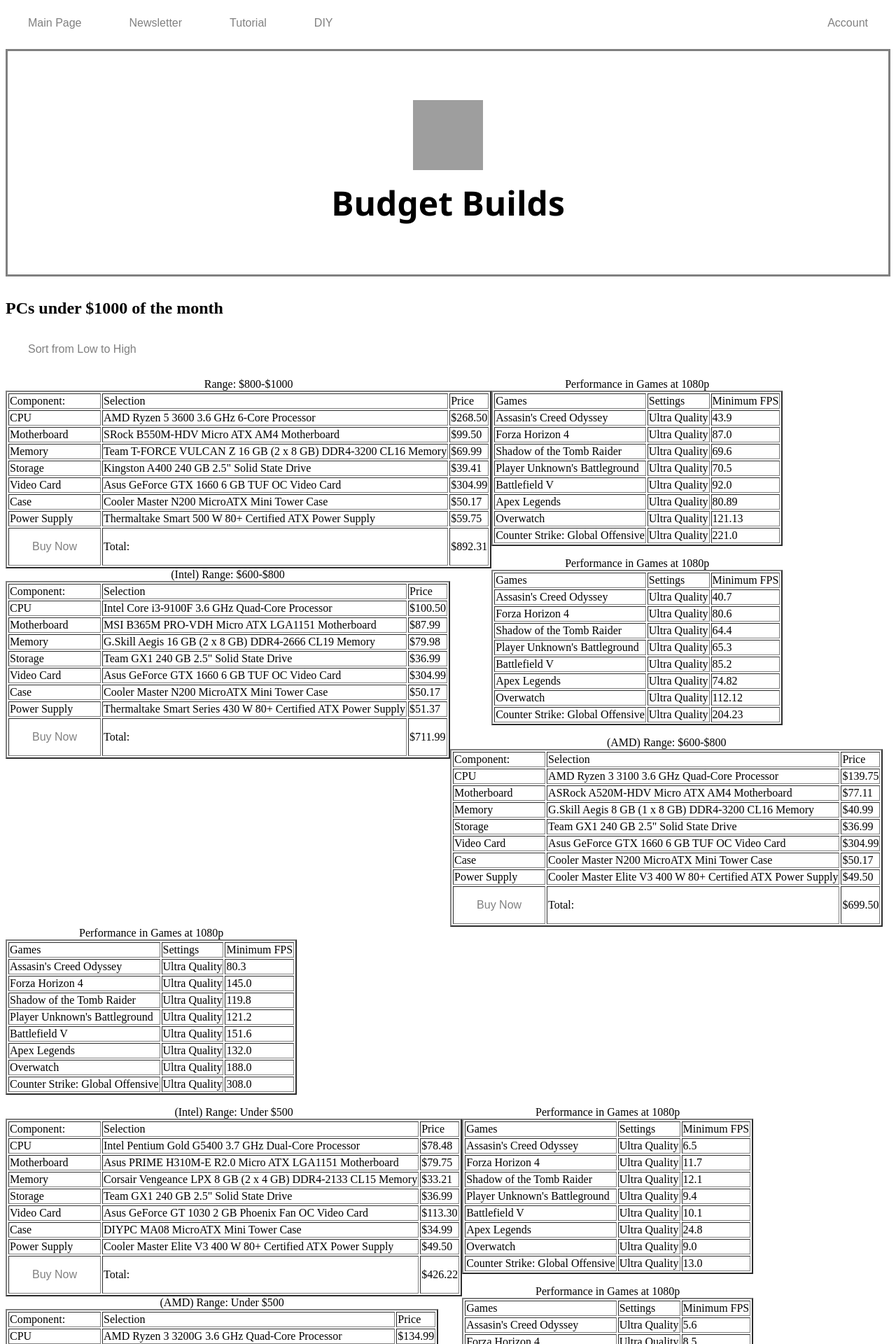
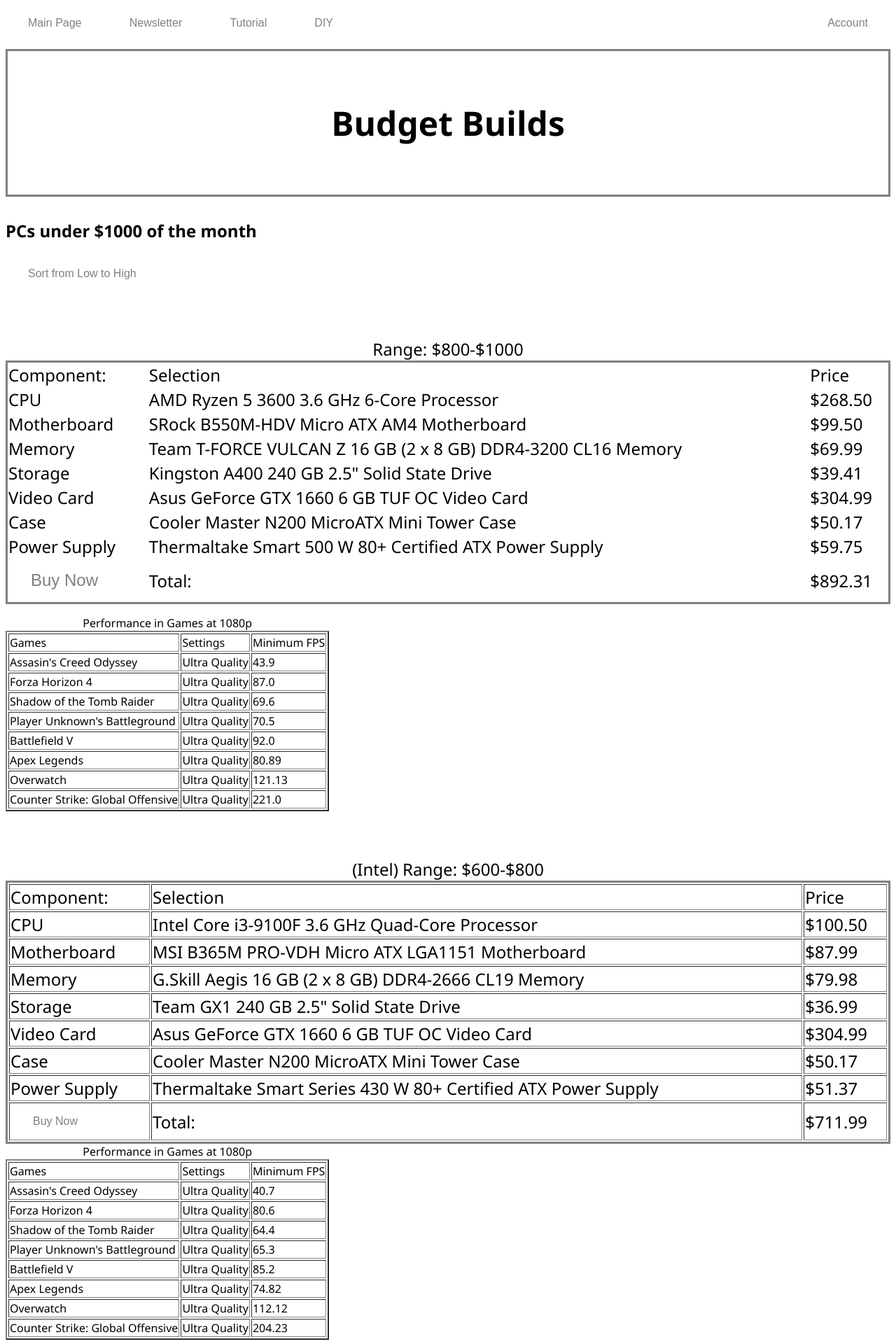
Before and after one commit to Whitewolf04/PC4U, a PHP site: page /Budget_DIY.html in a window 1280 px wide. Shown: the top 1920 px of the page at 70% size. Run offline with PHP 8.4, Linux system fonts and the light colour scheme; grey boxes are pictures that could not be loaded.

Commit message:
Budget_DIY page fix

```diff
--- a/DIY_BuildPage/Budget_DIY.css
+++ b/DIY_BuildPage/Budget_DIY.css
@@ -7,3 +7,36 @@ h1 {
     border: solid;
     border-color: grey;
 }
+
+body {
+    font-family: 'Segoe UI', Tahoma, Geneva, Verdana, sans-serif;
+}
+
+#highBudget {
+    padding-top: 50px;
+    padding-bottom: 50px;
+}
+
+#IntelMidBudget {
+    padding-bottom: 50px;
+}
+
+#AMDMidBudget {
+    padding-bottom: 50px;
+}
+
+#IntelLowBudget {
+    padding-bottom: 50px;
+}
+
+#AMDLowBudget {
+    padding-bottom: 50px;
+}
+
+#spec {
+    border: 3px;
+    border-style: solid;
+    border-color: grey;
+    width: 100%;
+    font-size: 150%;
+}
--- a/DIY_BuildPage/Budget_DIY.html
+++ b/DIY_BuildPage/Budget_DIY.html
@@ -1,29 +1,33 @@
 <!DOCTYPE html>
 <html>
+
 <head>
-        <meta charset="UTF-8"/>
+	<meta charset="UTF-8" />
 	<title>PC4U</title>
-		<link rel="stylesheet" type="text/css" href="Budget_DIY.css"/>
-		<link rel="stylesheet" type="text/css" href="menu.css"/>
-		<script type = "text/javascript" src = "menu.js"></script>
+	<link rel="stylesheet" type="text/css" href="Budget_DIY.css" />
+	<link rel="stylesheet" type="text/css" href="menu.css" />
+	<script type="text/javascript" src="menu.js"></script>
 </head>
+
 <body>
-    	<form id = "menu">
-            <div id = buttonGroup>
+	<form id="menu">
+		<div id=buttonGroup>
 			<a href="index.html">Main Page</a>
 			<a href="newsletter.html">Newsletter</a>
 			<a href="tutorial.html">Tutorial</a>
 			<a href="DIY_Mainpage.html">DIY</a>
 		</div>
-            <div id = "buttonGroup">
-                <button id = "accountButton" onmouseover="displayAccountOptions()">Account</button>
+		<div id="buttonGroup">
+			<button id="accountButton" onmouseover="displayAccountOptions()">Account</button>
 		</div>
 	</form>
-    	<h1><img src="139445b54cff2c49b771af5487f60d78.png" alt="pcforyou logo" width="100" height="100"><br>Budget Builds</h1>
+	<h1>Budget Builds</h1>
 	<!--Might do a form to ask what are the needs of the customer!-->
 	<h2>PCs under $1000 of the month</h2>
 	<p><a href="BudgetSort.html">Sort from Low to High</a></p>
-        <table border ="2" style="float: left">
+
+	<div id="highBudget">
+		<table border="2" rules="none" id="spec">
 			<caption>Range: $800-$1000</caption>
 			<tr>
 				<td>Component:</td>
@@ -66,13 +70,16 @@
 				<td>$59.75</td>
 			</tr>
 			<tr>
-        		<td><a href="https://ca.pcpartpicker.com/user/whitewolf04/saved/?fbclid=IwAR0ukIcZw-NrplTQiLkslEac_IwVQMajjcc8l8a-tpjAqUp92NfRE5q4JvM#view=488BjX">Buy Now</a></td>
+				<td><a
+						href="https://ca.pcpartpicker.com/user/whitewolf04/saved/?fbclid=IwAR0ukIcZw-NrplTQiLkslEac_IwVQMajjcc8l8a-tpjAqUp92NfRE5q4JvM#view=488BjX"
+						style="font-size: 100%;">Buy
+						Now</a></td>
 				<td>Total: </td>
 				<td>$892.31</td>
 			</tr>
 		</table>
 		<p></p>
-        <table border="2">
+		<table border="2" id="perf">
 			<caption>Performance in Games at 1080p</caption>
 			<tr>
 				<td>Games</td>
@@ -121,8 +128,11 @@
 			</tr>
 
 		</table>
+	</div>
+
+	<div id="IntelMidBudget">
 		<p></p>
-        <table border="2" style="float: left">
+		<table border="2" id="spec">
 			<caption>(Intel) Range: $600-$800</caption>
 			<tr>
 				<td>Component:</td>
@@ -165,12 +175,14 @@
 				<td>$51.37</td>
 			</tr>
 			<tr>
-        		<td><a href="https://ca.pcpartpicker.com/user/whitewolf04/saved/?fbclid=IwAR0ukIcZw-NrplTQiLkslEac_IwVQMajjcc8l8a-tpjAqUp92NfRE5q4JvM#view=vD7jZL">Buy Now</a></td>
+				<td><a
+						href="https://ca.pcpartpicker.com/user/whitewolf04/saved/?fbclid=IwAR0ukIcZw-NrplTQiLkslEac_IwVQMajjcc8l8a-tpjAqUp92NfRE5q4JvM#view=vD7jZL">Buy
+						Now</a></td>
 				<td>Total: </td>
 				<td>$711.99</td>
 			</tr>
 		</table>
-        <table border="2">
+		<table border="2" id="perf">
 			<caption>Performance in Games at 1080p</caption>
 			<tr>
 				<td>Games</td>
@@ -219,8 +231,11 @@
 			</tr>
 
 		</table>
+	</div>
+
+	<div id="AMDMidBudget">
 	<p></p>
-    <table border="2" style="float: left">
+	<table border="2" id="spec">
 		<caption>(AMD) Range: $600-$800</caption>
 		<tr>
 			<td>Component:</td>
@@ -263,12 +278,14 @@
 			<td>$49.50</td>
 		</tr>
 		<tr>
-        		<td><a href="https://ca.pcpartpicker.com/user/whitewolf04/saved/?fbclid=IwAR0ukIcZw-NrplTQiLkslEac_IwVQMajjcc8l8a-tpjAqUp92NfRE5q4JvM#view=tnyzf7">Buy Now</a></td>
+			<td><a
+					href="https://ca.pcpartpicker.com/user/whitewolf04/saved/?fbclid=IwAR0ukIcZw-NrplTQiLkslEac_IwVQMajjcc8l8a-tpjAqUp92NfRE5q4JvM#view=tnyzf7">Buy
+					Now</a></td>
 			<td>Total: </td>
 			<td>$699.50</td>
 		</tr>
 	</table>
-        <table border="2">
+	<table border="2"  id="perf">
 		<caption>Performance in Games at 1080p</caption>
 		<tr>
 			<td>Games</td>
@@ -317,8 +334,11 @@
 		</tr>
 
 	</table>
+	</div>
+
+	<div id="IntelLowBudget">
 	<p></p>
-    <table border="2" style="float: left">
+	<table border="2" id="spec">
 		<caption>(Intel) Range: Under $500</caption>
 		<tr>
 			<td>Component:</td>
@@ -361,12 +381,14 @@
 			<td>$49.50</td>
 		</tr>
 		<tr>
-        		<td><a href="https://ca.pcpartpicker.com/user/whitewolf04/saved/?fbclid=IwAR0ukIcZw-NrplTQiLkslEac_IwVQMajjcc8l8a-tpjAqUp92NfRE5q4JvM#view=YMThkL">Buy Now</a></td>
+			<td><a
+					href="https://ca.pcpartpicker.com/user/whitewolf04/saved/?fbclid=IwAR0ukIcZw-NrplTQiLkslEac_IwVQMajjcc8l8a-tpjAqUp92NfRE5q4JvM#view=YMThkL">Buy
+					Now</a></td>
 			<td>Total: </td>
 			<td>$426.22</td>
 		</tr>
 	</table>
-        <table border="2">
+	<table border="2" id="perf">
 		<caption>Performance in Games at 1080p</caption>
 		<tr>
 			<td>Games</td>
@@ -415,8 +437,11 @@
 		</tr>
 
 	</table>
+	</div>
+
+	<div id="AMDLowBudget">
 	<p></p>
-    <table border="2" style="float: left">
+	<table border="2" id="spec">
 		<caption>(AMD) Range: Under $500</caption>
 		<tr>
 			<td>Component:</td>
@@ -459,12 +484,14 @@
 			<td>$49.50</td>
 		</tr>
 		<tr>
-        		<td><a href="https://ca.pcpartpicker.com/user/whitewolf04/saved/?fbclid=IwAR0ukIcZw-NrplTQiLkslEac_IwVQMajjcc8l8a-tpjAqUp92NfRE5q4JvM#view=B3mcbv">Buy Now</a></td>
+			<td><a
+					href="https://ca.pcpartpicker.com/user/whitewolf04/saved/?fbclid=IwAR0ukIcZw-NrplTQiLkslEac_IwVQMajjcc8l8a-tpjAqUp92NfRE5q4JvM#view=B3mcbv">Buy
+					Now</a></td>
 			<td>Total: </td>
 			<td>$367.36</td>
 		</tr>
 	</table>
-        <table border="2">
+	<table border="2" id="perf">
 		<caption>Performance in Games at 1080p</caption>
 		<tr>
 			<td>Games</td>
@@ -513,7 +540,9 @@
 		</tr>
 
 	</table>
+	</div>
 	<p></p>
 	<footer>Note: All prices are in Canadian Dollar, and peripherals are not included</footer>
 </body>
+
 </html>
--- a/DIY_BuildPage/menu.css
+++ b/DIY_BuildPage/menu.css
@@ -5,7 +5,8 @@
     font-size: 300%;
     padding-top: 70px;
     padding-bottom: 70px;
-    border: solid;
+    border: 2px;
+    border-style: solid;
     border-color: grey;
 }
 
```
Also changed, not shown: DIY_BuildPage/DIY_Mainpage.css (+27 -0 lines), DIY_BuildPage/DIY_Mainpage.html (+12 -2 lines). Lines whose indentation alone changed are shown as unchanged.
